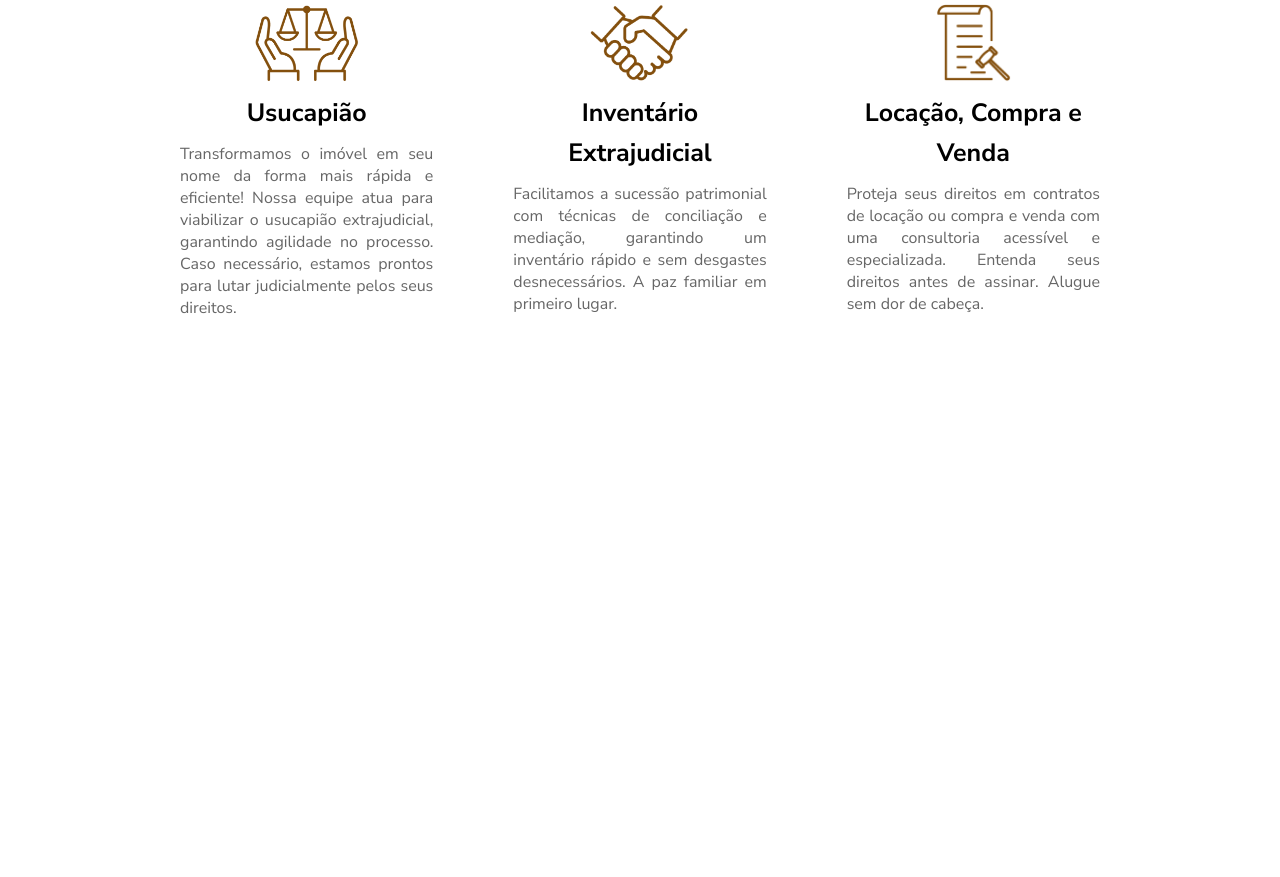
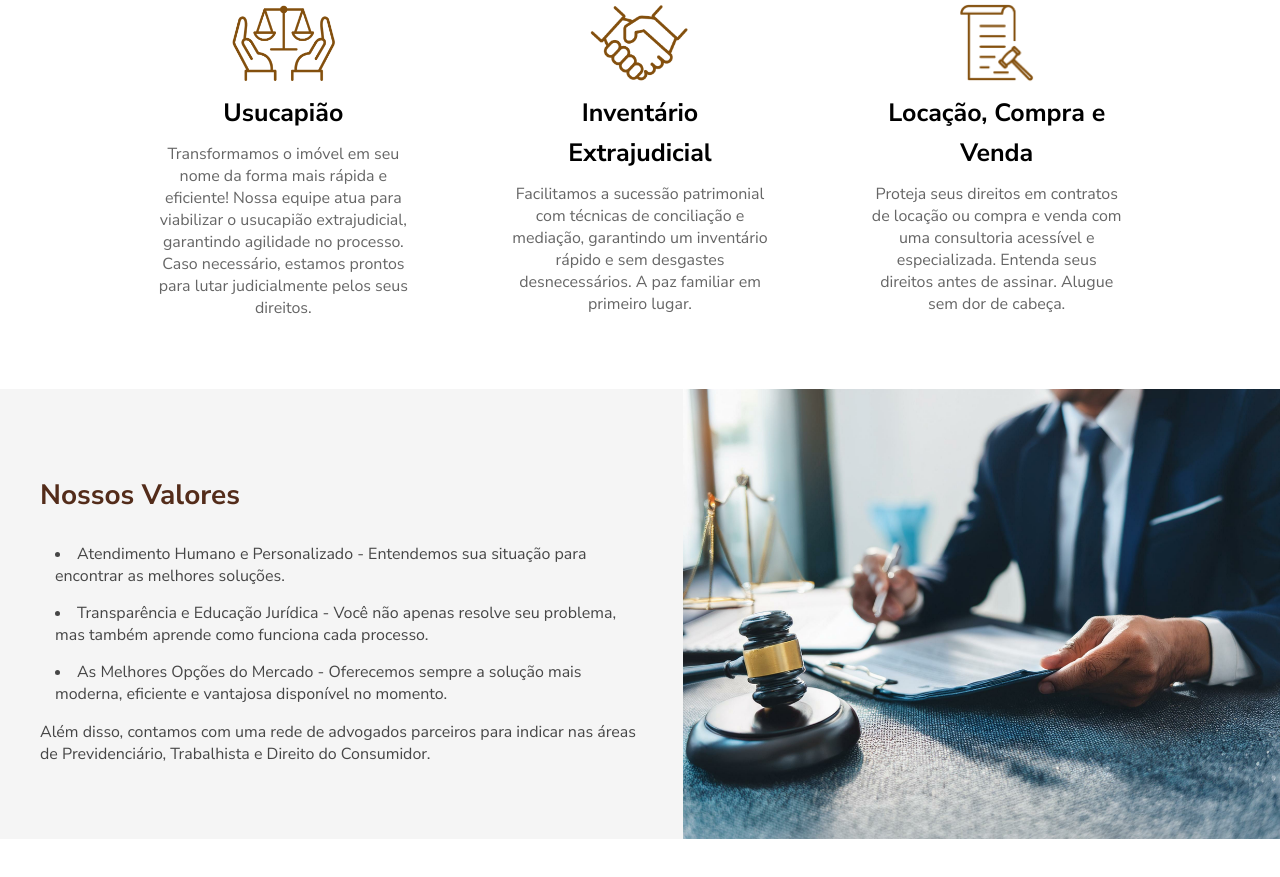
Before and after one commit to Brenw10/adv-carolina, a plain HTML site: page index.html in a window 1280 px wide. Shown: the part 737-1614 px from the top of the page. Before the commit the page ends 1126 px from the top, so only its background shows below. Drawn offline with Linux system fonts and the light colour scheme.

Commit message:
about-company section

```diff
--- a/css/index.css
+++ b/css/index.css
@@ -138,12 +138,12 @@ h2 {
 .specialties {
   display: flex;
   flex-wrap: wrap;
-  max-width: 950px;
+  max-width: 1000px;
   width: 100%;
   justify-content: space-between;
   margin-block: 70px;
   margin-inline: auto;
-  gap: 80px;
+  gap: 100px;
 }
 
 .specialties>div {
@@ -167,8 +167,60 @@ h2 {
 }
 
 .specialties__desc {
-  text-align: justify;
+  text-align: center;
   color: #666;
+}
+
+.about-company {
+  background-color: #f5f5f5;
+  display: flex;
+  flex-direction: row;
+  gap: 20px;
+  padding-right: 0 !important;
+  margin-bottom: 500px;
+}
+
+.about-company>div {
+  width: 50%;
+  box-sizing: border-box;
+}
+
+@media (max-width: 768px) {
+  .about-company {
+    flex-direction: column;
+    padding: 0 !important;
+  }
+
+  .about-company>div {
+    width: auto;
+  }
+}
+
+.about-company__left {
+  margin: 25px;
+  align-content: center;
+}
+
+.about-company .section-title {
+  text-align: left;
+}
+
+.about-company__item {
+  margin-left: 15px;
+  margin-block: 15px;
+}
+
+.about-company__item,
+.about-company__desc {
+  color: #464646;
+}
+
+.about-company__img {
+  background-image: url(../images/about-company.jpeg);
+  background-size: cover;
+  background-position: center right;
+  background-repeat: no-repeat;
+  min-height: 450px;
 }
 
 .mt-50 {
--- a/index.html
+++ b/index.html
@@ -64,6 +64,27 @@
         consultoria acessível e especializada. Entenda seus direitos antes de assinar. Alugue sem dor de cabeça.</span>
     </div>
   </div>
+
+  <div class="about-company">
+    <div class="about-company__left">
+      <p class="section-title">Nossos Valores</p>
+      <li class="about-company__item">Atendimento Humano e Personalizado - Entendemos sua situação para encontrar as
+        melhores soluções.</li>
+      <li class="about-company__item">Transparência e Educação Jurídica - Você não apenas resolve seu problema, mas
+        também aprende como funciona
+        cada
+        processo.</li>
+      <li class="about-company__item">As Melhores Opções do Mercado - Oferecemos sempre a solução mais moderna,
+        eficiente e vantajosa disponível
+        no
+        momento.</li>
+
+      <p class="about-company__desc">Além disso, contamos com uma rede de advogados parceiros para indicar nas áreas de Previdenciário, Trabalhista
+        e
+        Direito do Consumidor.</p>
+    </div>
+    <div class="about-company__img"></div>
+  </div>
 </body>
 
 </html>
```
Also changed, not shown: images/about-company.jpeg (added).
